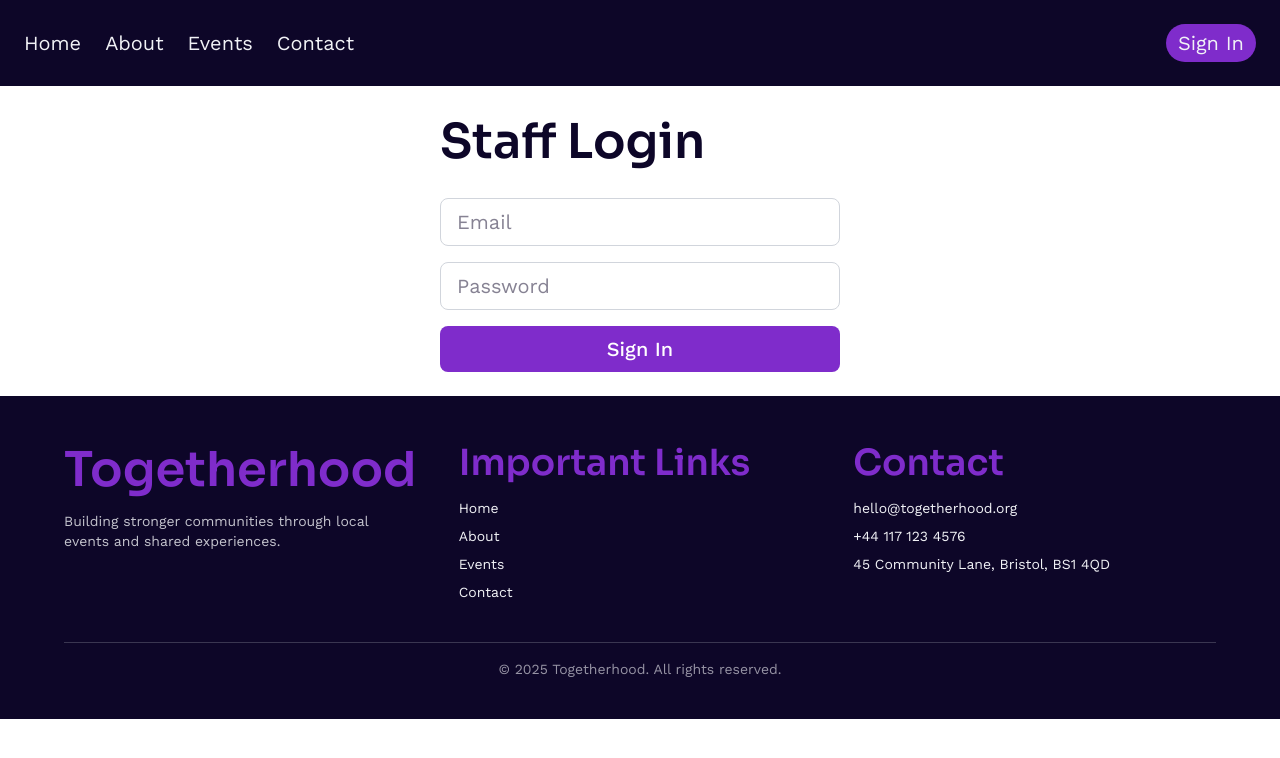
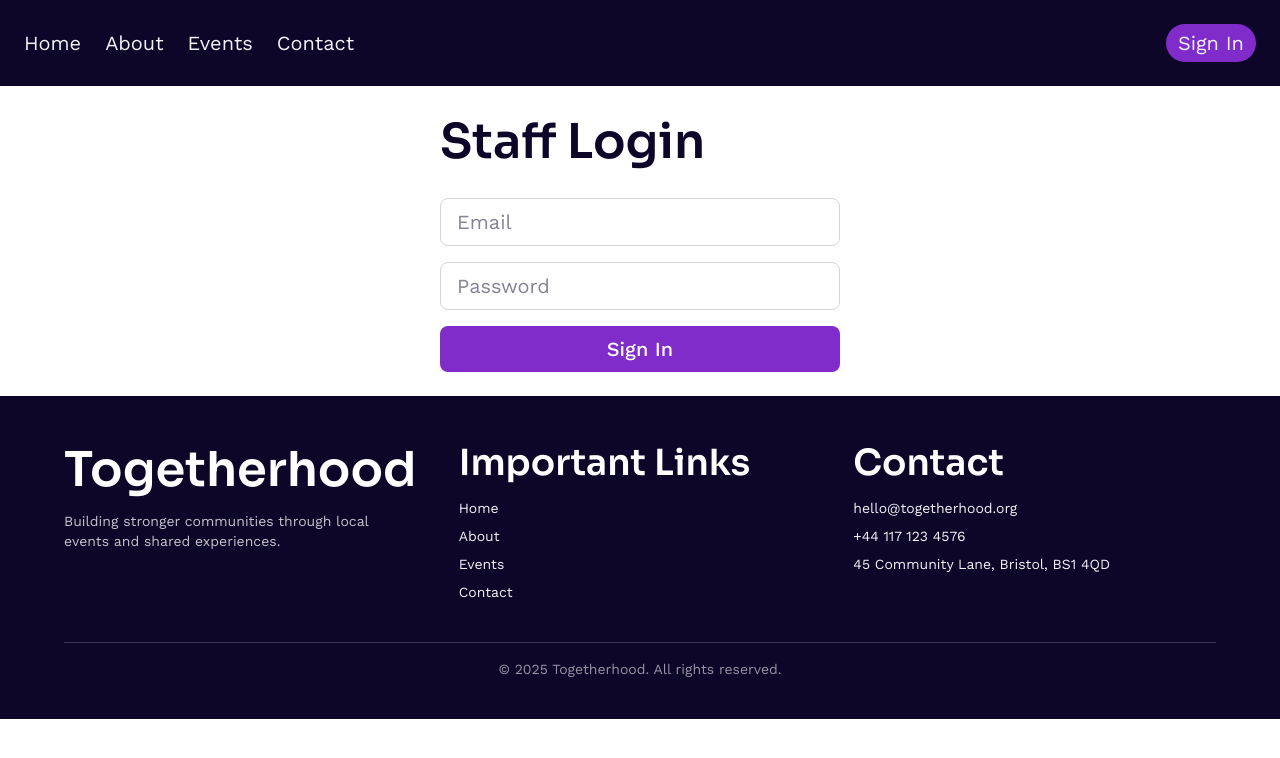
Before and after one commit to Molly-Hughes/events-platform, a React (Vite) app: page /sign-in in a window 1280 px wide. Shown: the top 758 px of the page. Built offline with nearby package versions, Linux system fonts and the light colour scheme; no server answers.

Commit message:
Made slight style changes

```diff
--- a/src/components/EventFilters.jsx
+++ b/src/components/EventFilters.jsx
@@ -17,7 +17,7 @@ export function EventFilters({
       <input
         type="text"
         placeholder="Search by title or description"
-        className="w-full md:w-1/3 px-4 py-2 rounded border"
+        className="bg-white w-full focus:outline-frenchViolet md:w-1/3 px-4 py-2 rounded border"
         value={searchTerm}
         onChange={(e) => setSearchTerm(e.target.value)}
       />
@@ -25,7 +25,7 @@ export function EventFilters({
       <select
         value={selectedLocation}
         onChange={(e) => setSelectedLocation(e.target.value)}
-        className="w-full md:w-1/4 px-4 py-2 rounded border"
+        className="bg-white focus:outline-frenchViolet w-full md:w-1/4 px-4 py-2 rounded border"
       >
         <option value="">All Locations</option>
         {uniqueLocations.map((loc) => (
@@ -37,7 +37,7 @@ export function EventFilters({
 
       <input
         type="date"
-        className="w-full md:w-1/5 px-4 py-2 rounded border"
+        className="bg-white focus:outline-frenchViolet w-full md:w-1/5 px-4 py-2 rounded border"
         value={selectedDate}
         onChange={(e) => setSelectedDate(e.target.value)}
       />
@@ -45,7 +45,7 @@ export function EventFilters({
       <select
         value={sortOrder}
         onChange={(e) => setSortOrder(e.target.value)}
-        className="w-full md:w-1/6 px-4 py-2 rounded border"
+        className="bg-white focus:outline-frenchViolet w-full md:w-1/6 px-4 py-2 rounded border"
       >
         <option value="asc">Date ascending</option>
         <option value="desc">Date descending</option>
--- a/src/components/Footer.jsx
+++ b/src/components/Footer.jsx
@@ -5,9 +5,7 @@ export function Footer() {
     <footer className="bg-darkPurple text-antiFlashWhite px-6 py-10 sm:px-10 md:px-16">
       <div className="max-w-screen-xl mx-auto grid gap-8 sm:grid-cols-2 lg:grid-cols-3">
         <div>
-          <h2 className="text-xl font-semibold text-frenchViolet">
-            Togetherhood
-          </h2>
+          <h2 className="text-xl font-semibold text-white">Togetherhood</h2>
           <p className="mt-2 text-sm text-antiFlashWhite/80 max-w-xs">
             Building stronger communities through local events and shared
             experiences.
@@ -15,7 +13,7 @@ export function Footer() {
         </div>
 
         <div className="flex flex-col gap-2">
-          <h3 className=" font-semibold text-frenchViolet">Important Links</h3>
+          <h3 className=" font-semibold text-white">Important Links</h3>
           <Link to="/" className="text-sm hover:text-frenchViolet transition">
             Home
           </Link>
@@ -40,7 +38,7 @@ export function Footer() {
         </div>
 
         <div className="flex flex-col gap-2">
-          <h3 className=" font-semibold text-frenchViolet">Contact</h3>
+          <h3 className=" font-semibold text-white">Contact</h3>
           <p className="text-sm">hello@togetherhood.org</p>
           <p className="text-sm">+44 117 123 4576</p>
           <p className="text-sm">45 Community Lane, Bristol, BS1 4QD</p>
```
